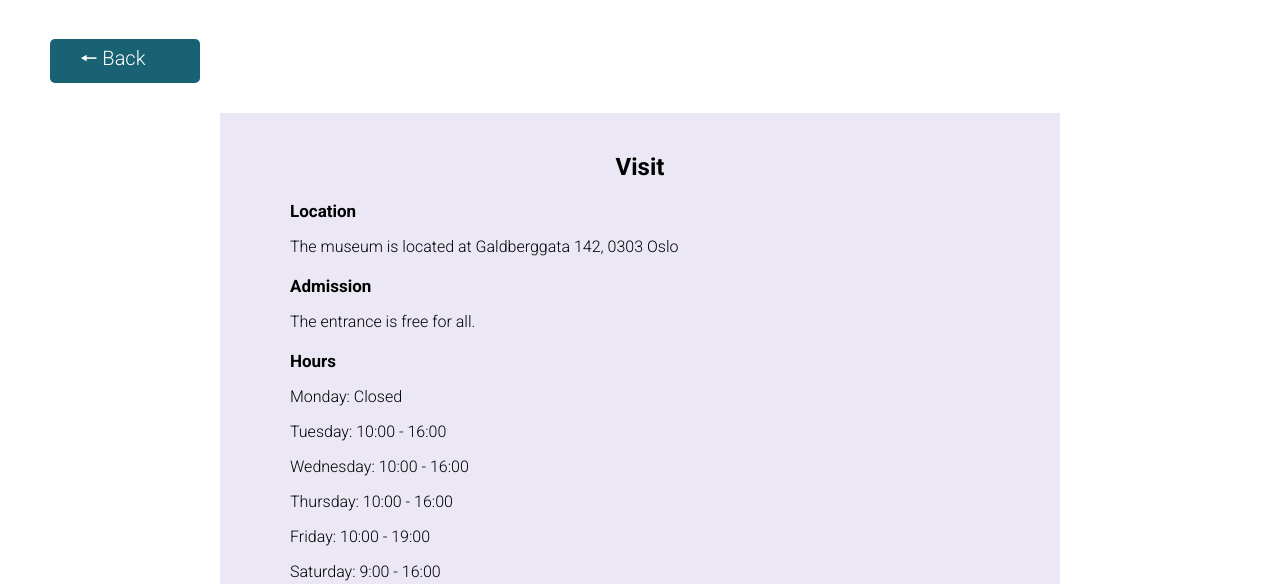
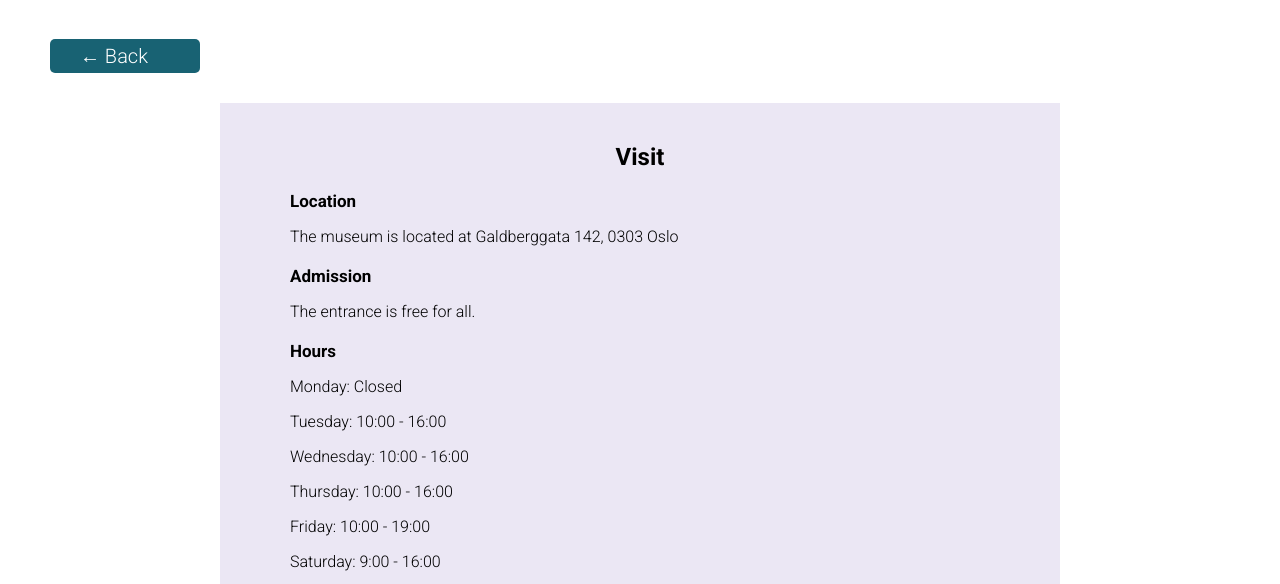
Before and after one commit to Winna95/2022-12-18_Semester-Project-1_CA_Winnie--rbek_fp, a plain HTML site: page visit.html in a window 1280 px wide. Shown: the part 198-782 px from the top of the page. Drawn offline with Linux system fonts and the light colour scheme.

Commit message:
Update visit.html

```diff
--- a/visit.html
+++ b/visit.html
@@ -46,7 +46,7 @@
       </div>
     </header>
     <main>
-      <a href="index.html" class="button-four">🠔 Back</a>
+      <a href="index.html" class="button-four">← Back</a>
       <section class="visit-section">
         <h1>Visit</h1>
 
```
